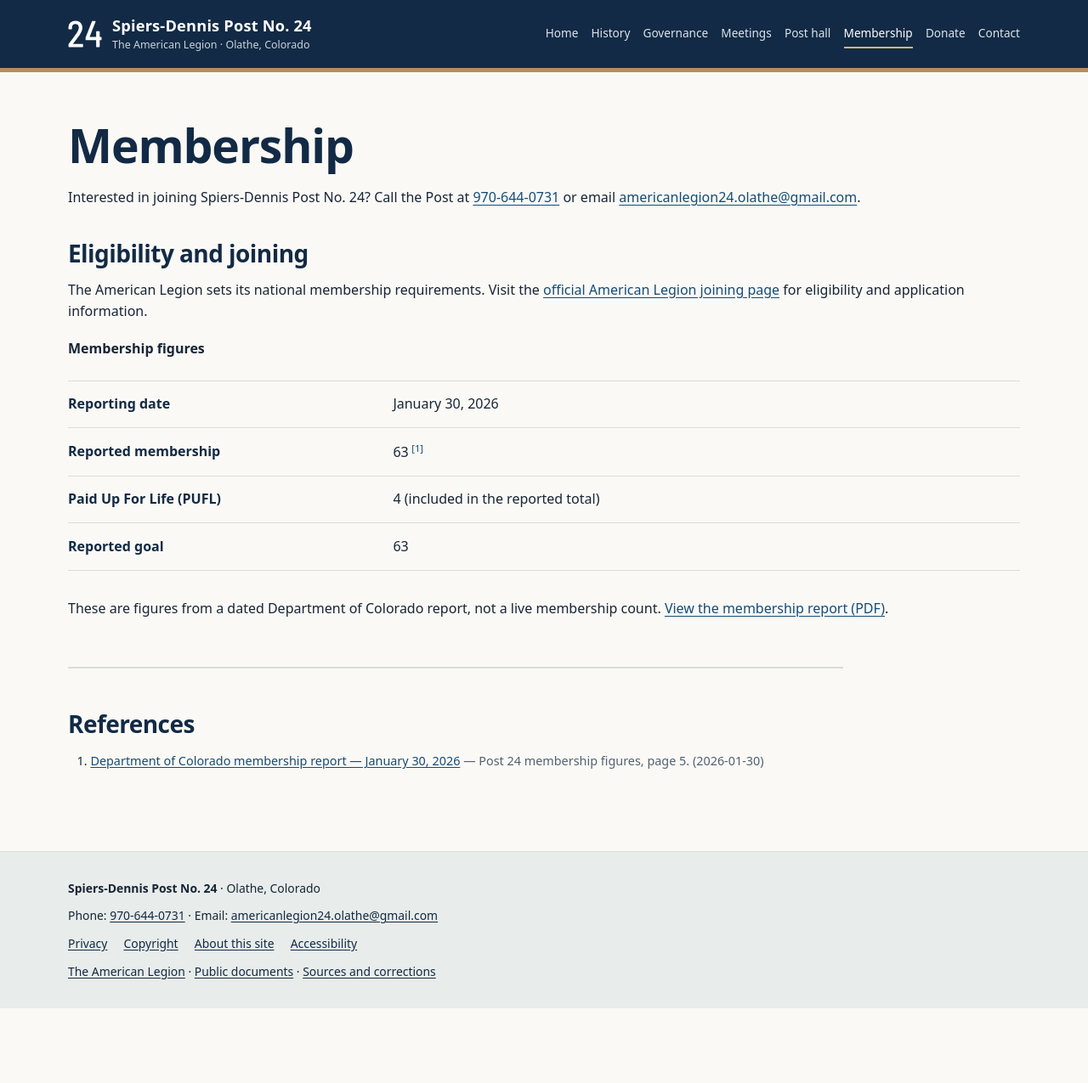
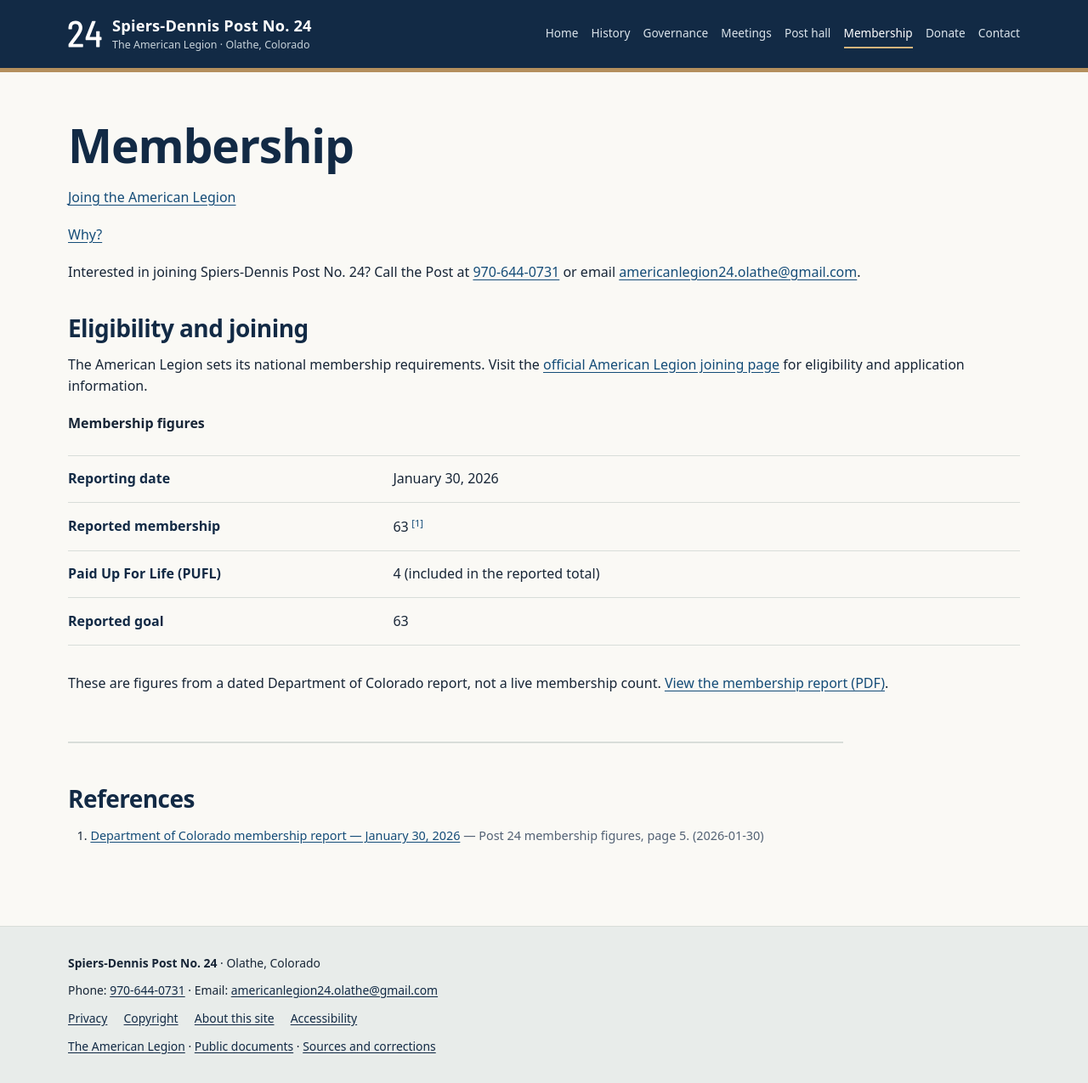
Before and after one commit to SPIERS-DENNIS-POST/spiers-dennis-post.github.io, a Jekyll site: the page built from membership/index.md, in a window 1280 px wide. Shown: the whole page at 85% size. Built offline with Jekyll 4.4.1, drawn with Linux system fonts in a browser that asks for light colours; before the commit the page ends 1187 px from its top, so only the background shows below that.

Commit message:
Place national joining and why-join links atop membership page

```diff
--- a/membership/index.md
+++ b/membership/index.md
@@ -16,6 +16,8 @@
     public: true
 ---
 # Membership
+<p><a href="https://www.legion.org/join">Joing the American Legion</a></p>
+<p><a href="https://www.legion.org/getmedia/427180d4-ca0d-411d-b365-fc4b06b8818e/54mem1225-why-you-should-belong.pdf" type="application/pdf">Why?</a></p>
 Interested in joining Spiers-Dennis Post No. 24? Call the Post at <a href="tel:+1{{ site.data.post.contact.phone | remove: '-' }}">{{ site.data.post.contact.phone | escape }}</a> or email <a href="mailto:{{ site.data.post.contact.email | escape }}">{{ site.data.post.contact.email | escape }}</a>.
 ## Eligibility and joining
 The American Legion sets its national membership requirements. Visit the <a href="https://www.legion.org/join">official American Legion joining page</a> for eligibility and application information.
```
